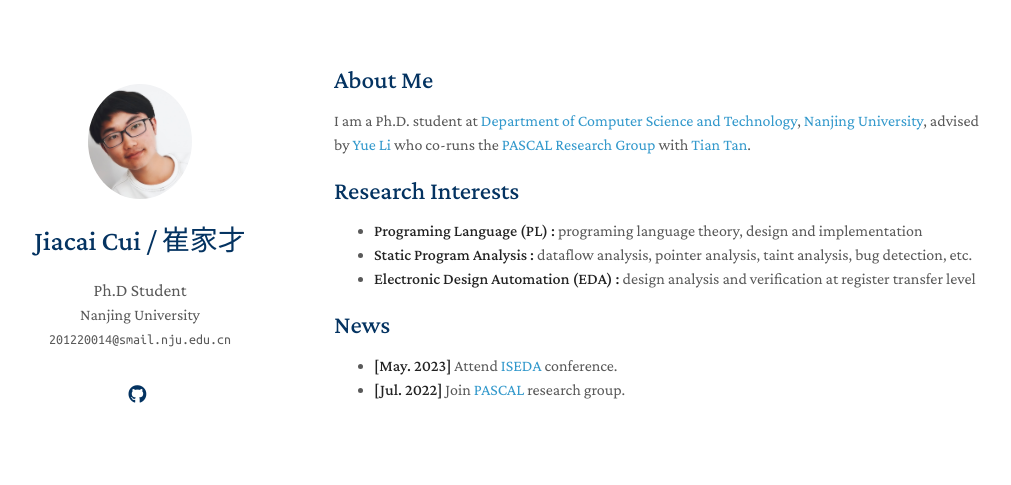
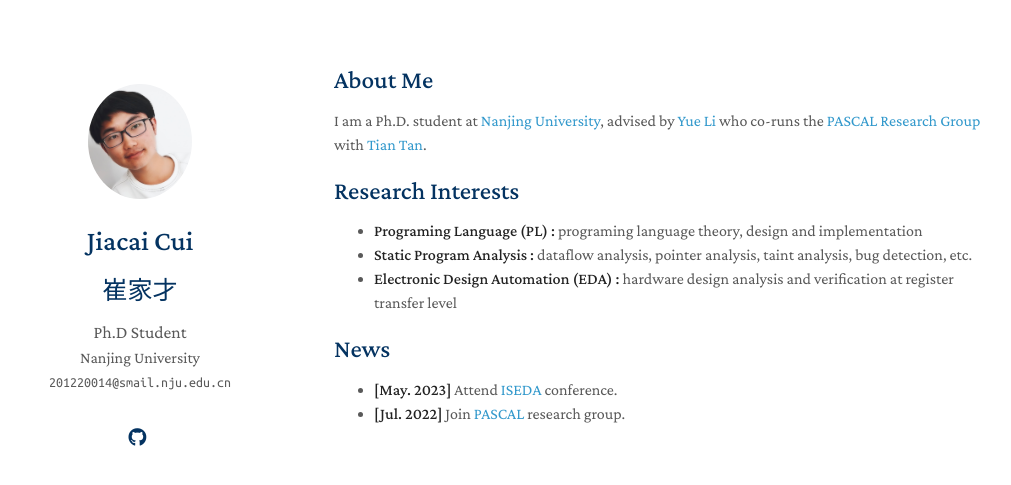
Before and after one commit to JacyCui/jacycui.github.io, a Jekyll site: the page built from index.md, in a window 1280 px wide. Shown: the top 485 px of the page, without its empty margins (136-1147 px from the left). Built offline with Jekyll 4.4.1, drawn with Linux system fonts in a browser that asks for light colours; nearby versions of some CDN libraries; a style sheet for code colours, icons or effects is not loaded; our own code applies the rules of GitHub Pages for plain Markdown files.

Commit message:
feat: some beautification and simplification

```diff
--- a/_config.yml
+++ b/_config.yml
@@ -1,7 +1,9 @@
 # Basic Information
-title: Jiacai Cui / 崔家才
+title: Jiacai Cui
+title_zh: 崔家才
 position: Ph.D Student
 affiliation: Nanjing University
+affiliation_link: https://www.nju.edu.cn/en/
 email: 201220014@smail.nju.edu.cn
 
 # Search Engine Optimization (SEO)
@@ -52,9 +54,5 @@ exclude:
   - Gemfile
   - Gemfile.lock
   - README.md
-  - README_zh_Hans.md
-  - README_zh_Hant.md
-  - README_de.md
   - LICENSE
   - minimal-light.gemspec
-  - html_source_file/
--- a/_layouts/homepage.html
+++ b/_layouts/homepage.html
@@ -44,6 +44,7 @@
         {% endif %}
 
         <h1>{{ site.title }}</h1>
+        <h2 style="font-family: KaiTi;">{{ site.title_zh }}</h2>
 
         {% if site.position %}
         <position style="font-size:1.10rem;">{{ site.position }}</position>
--- a/assets/css/font_sans_serif.css
+++ b/assets/css/font_sans_serif.css
@@ -4,4 +4,4 @@ body {
     font: 14px/1.5 -apple-system, BlinkMacSystemFont, "Segoe UI", Roboto, Oxygen, Ubuntu, Cantarell, "Fira Sans", "Droid Sans", "Helvetica Neue", Arial, sans-serif, "Apple Color Emoji", "Segoe UI Emoji", "Segoe UI Symbol";
     color:#595959;
     font-weight:400;
-  }
+}
--- a/index.md
+++ b/index.md
@@ -4,13 +4,13 @@ layout: homepage
 
 ## About Me
 
-I am a Ph.D. student at [Department of Computer Science and Technology](https://cs.nju.edu.cn/), [Nanjing University](https://www.nju.edu.cn/), advised by [Yue Li](https://cs.nju.edu.cn/yueli/) who co-runs the [PASCAL Research Group](https://pascal-lab.net/) with [Tian Tan](https://cs.nju.edu.cn/tiantan/).
+I am a Ph.D. student at [Nanjing University](https://www.nju.edu.cn/en/), advised by [Yue Li](https://cs.nju.edu.cn/yueli/) who co-runs the [PASCAL Research Group](https://pascal-lab.net/) with [Tian Tan](https://cs.nju.edu.cn/tiantan/).
 
 ## Research Interests
 
 - **Programing Language (PL) :** programing language theory, design and implementation
 - **Static Program Analysis :** dataflow analysis, pointer analysis, taint analysis, bug detection, etc.
-- **Electronic Design Automation (EDA) :** design analysis and verification at register transfer level
+- **Electronic Design Automation (EDA) :** hardware design analysis and verification at register transfer level
 
 ## News
 
```
